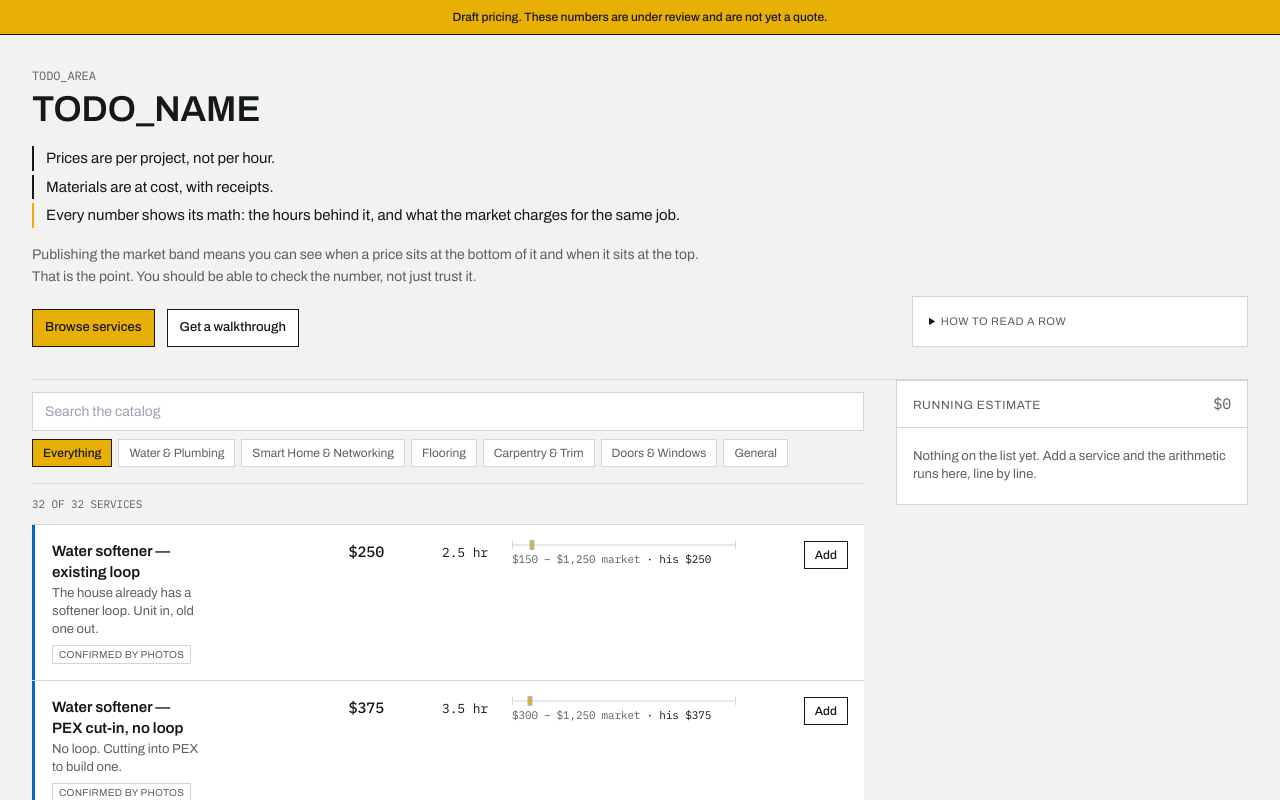
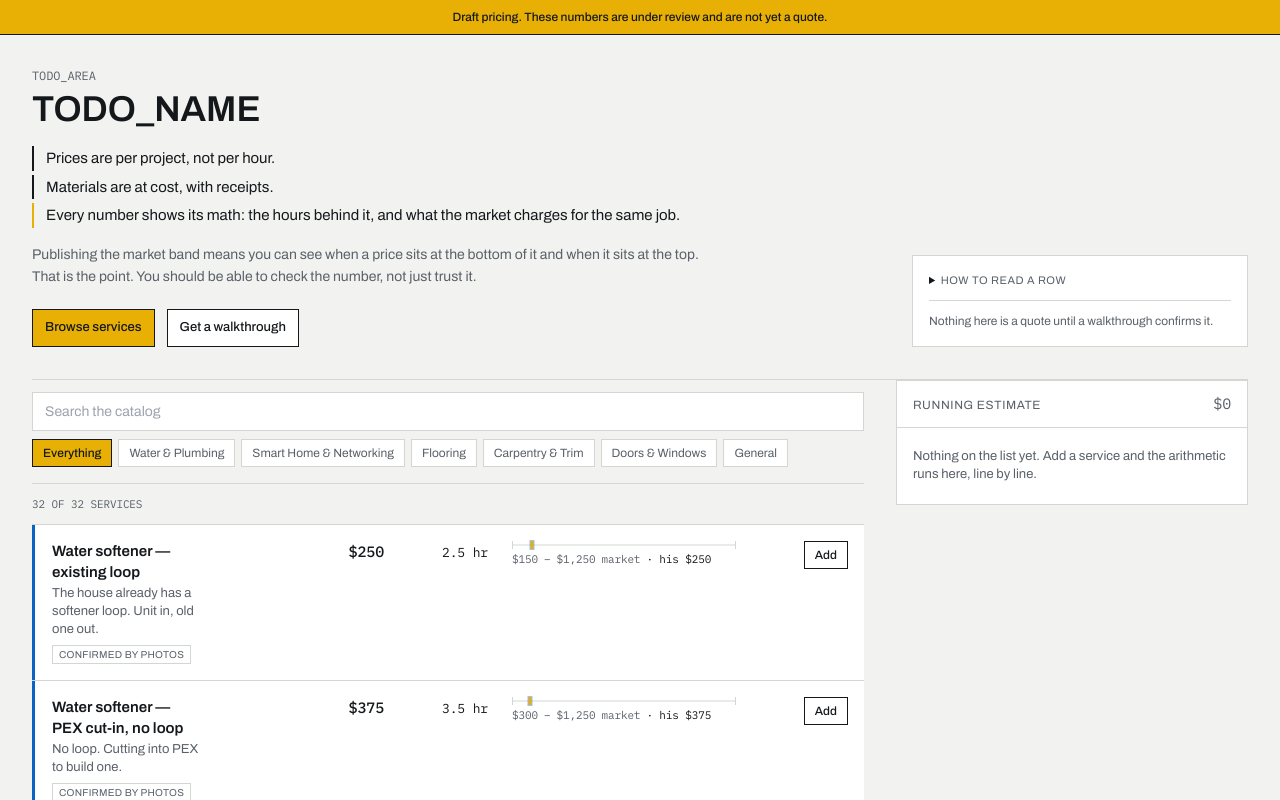
Before and after one commit to dbeihl/priced-catalog, a React (Vite) app: page / in a window 1280 px wide. Shown: the top 800 px of the page. Built offline with nearby package versions, Linux system fonts and the light colour scheme.

Commit message:
no-mistakes(review): Anchor catalog on main, keep quote disclaimer visible

```diff
--- a/src/App.tsx
+++ b/src/App.tsx
@@ -20,7 +20,8 @@ let nextKey = 1;
 
 function HowToRead() {
   return (
-    <details className="mt-5 border border-rule bg-field p-4 lg:mt-0">
+    <div className="mt-5 border border-rule bg-field p-4 lg:mt-0">
+      <details>
         <summary className="cursor-pointer text-[11px] uppercase tracking-wider text-ink-2 marker:text-ink">
           How to read a row
         </summary>
@@ -55,10 +56,11 @@ function HowToRead() {
             </dd>
           </div>
         </dl>
+      </details>
       <p className="mt-3 border-t border-rule pt-3 text-[12px] leading-snug text-ink-2">
         Nothing here is a quote until a walkthrough confirms it.
       </p>
-    </details>
+    </div>
   );
 }
 
@@ -159,7 +161,7 @@ export default function App() {
         </header>
 
         <div className="lg:grid lg:grid-cols-[minmax(0,1fr)_22rem] lg:gap-8">
-          <main>
+          <main id="catalog" className="scroll-mt-4">
             {/* ── Filters ── */}
             <div className="sticky top-0 z-[5] -mx-4 border-b border-rule bg-paper px-4 py-3 lg:mx-0 lg:px-0">
               <label className="block">
@@ -199,7 +201,7 @@ export default function App() {
             </div>
 
             {/* ── Catalog ── */}
-            <div id="catalog" className="min-h-[70dvh] scroll-mt-4">
+            <div className="min-h-[70dvh]">
               <p className="fig py-3 text-[11px] uppercase tracking-wider text-ink-2">
                 {visible.length} of {services.length} services
               </p>
```
Lines whose indentation alone changed are shown as unchanged.
